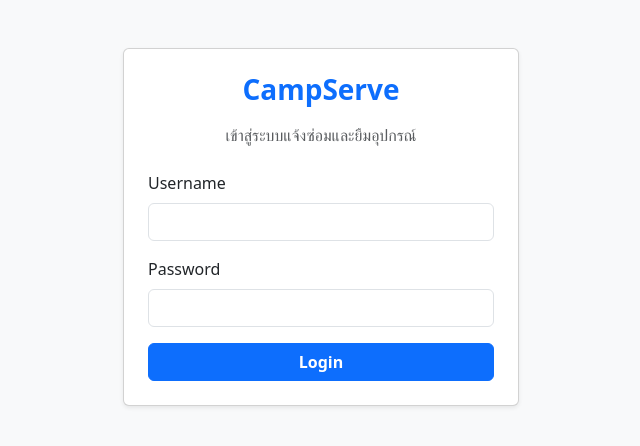
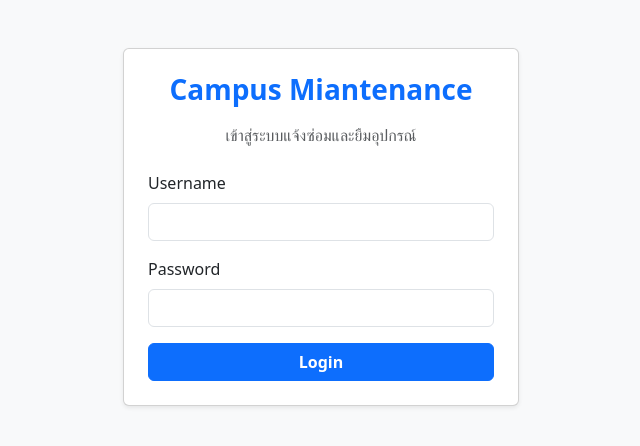
Before and after one commit to KeBaBKai67/Campus-Maintenance, a PHP site: page /login.php in a window 1280 px wide. Shown: the top 446 px of the page, without its empty margins (319-959 px from the left). Run offline with PHP 8.4, Linux system fonts and the light colour scheme.

Commit message:
fix: login title in login.php

```diff
--- a/login.php
+++ b/login.php
@@ -40,7 +40,7 @@ if ($_SERVER['REQUEST_METHOD'] === 'POST' && isset($_POST['login'])) {
 <body class="bg-light">
 <div class="container mt-5" style="max-width: 420px;">
     <div class="card p-4 shadow-sm">
-        <h3 class="text-center mb-3 fw-bold text-primary">CampServe</h3>
+        <h3 class="text-center mb-3 fw-bold text-primary">Campus Miantenance</h3>
         <p class="text-center text-muted mb-4">เข้าสู่ระบบแจ้งซ่อมและยืมอุปกรณ์</p>
 
         <?php if(isset($error)): ?>
```
